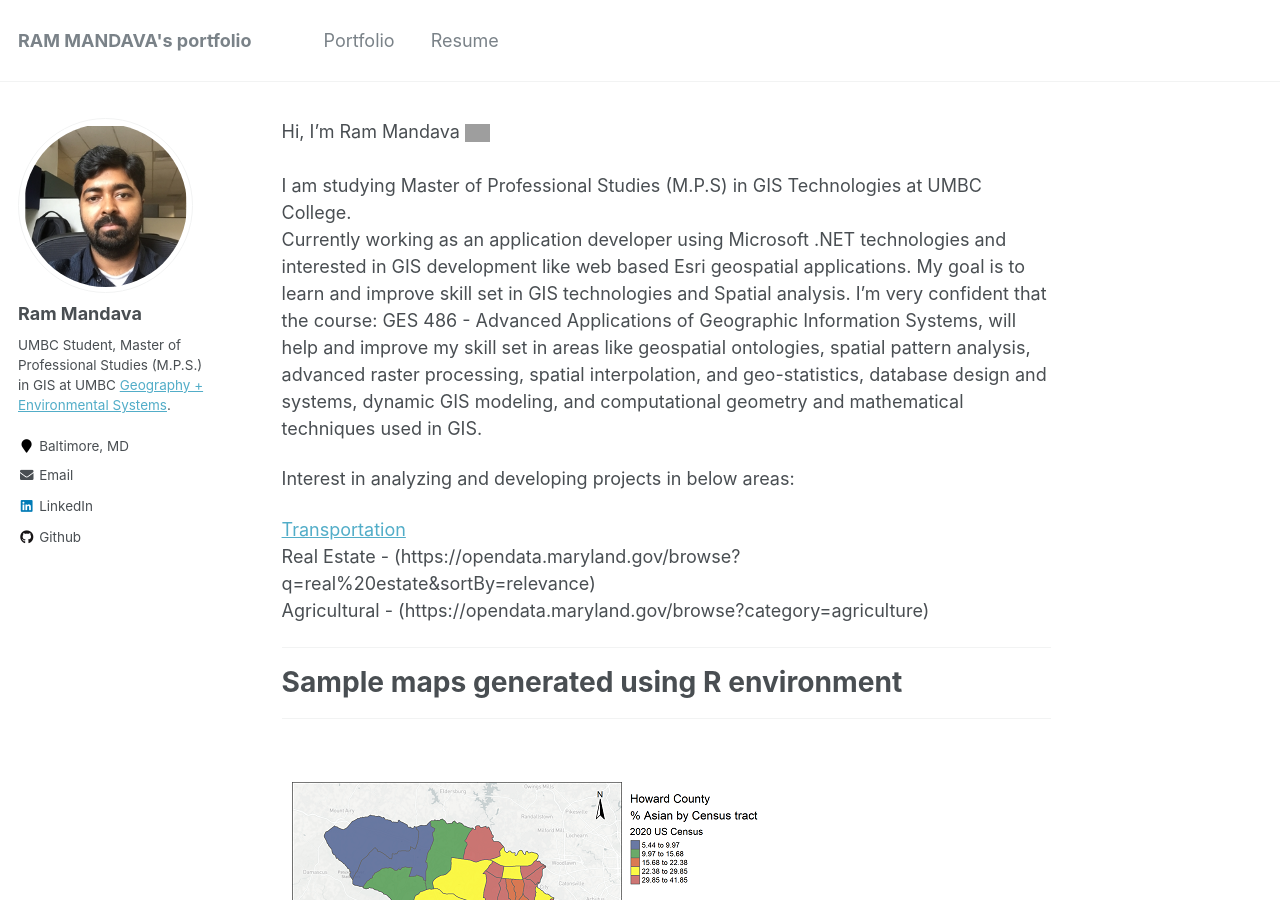
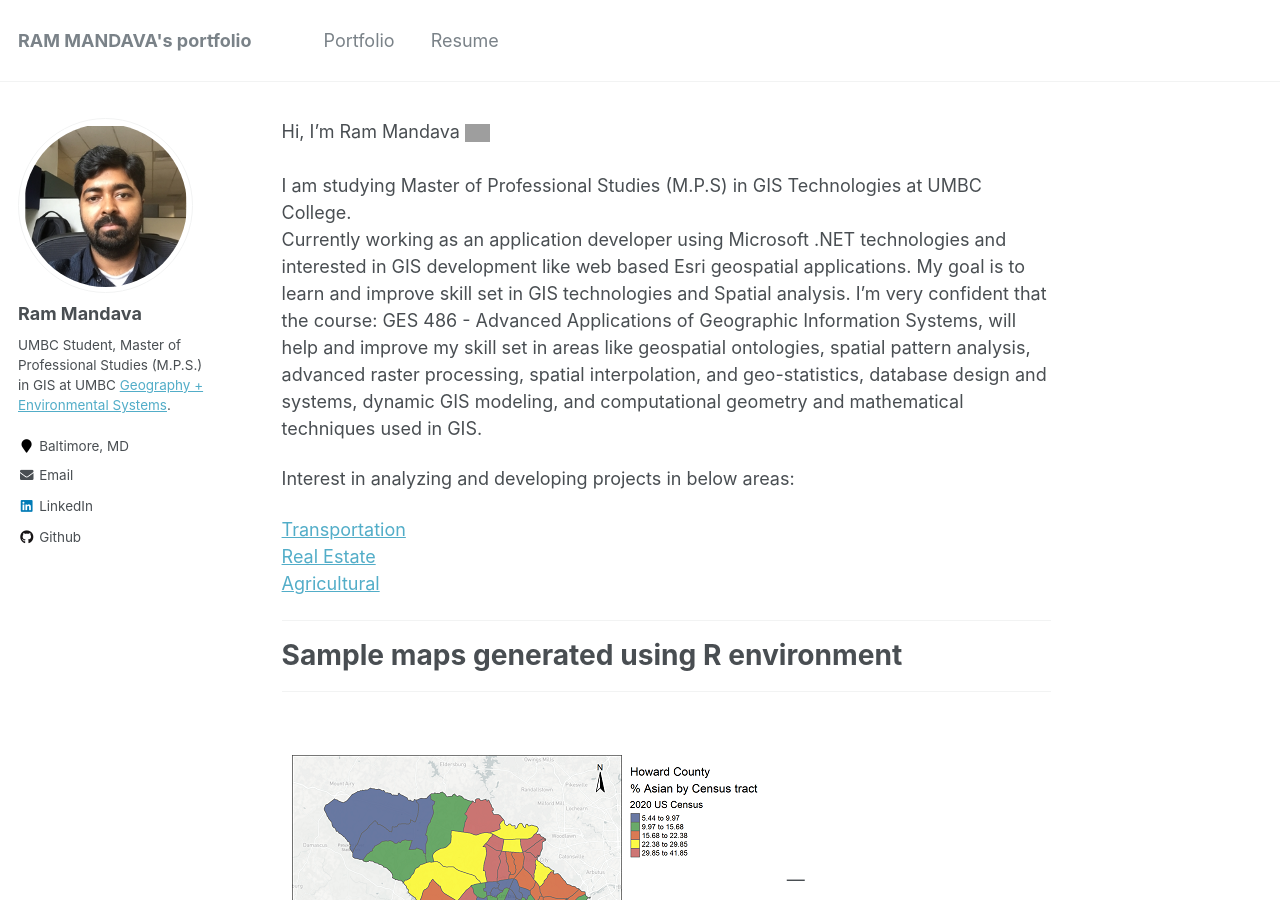
Before and after one commit to mandavaram/mandavaram.github.io, a Jekyll site: the page built from index.md, in a window 1280 px wide and 900 px high. Built offline with Jekyll 4.4.1, drawn with Linux system fonts in a browser that asks for light colours; our own code applies the rules of GitHub Pages for plain Markdown files; grey boxes are pictures that could not be loaded.

Commit message:
Update index.md

```diff
--- a/index.md
+++ b/index.md
@@ -8,8 +8,8 @@ Currently working as an application developer using Microsoft .NET technologies
 Interest in analyzing and developing projects in below areas:
 
 [Transportation](https://opendata.maryland.gov/browse?category=transportation)<br>
-Real Estate - (https://opendata.maryland.gov/browse?q=real%20estate&sortBy=relevance)<br>
-Agricultural - (https://opendata.maryland.gov/browse?category=agriculture)<br>
+[Real Estate](https://opendata.maryland.gov/browse?q=real%20estate&sortBy=relevance)<br>
+[Agricultural](https://opendata.maryland.gov/browse?category=agriculture)<br>
 
 -----------------
 
```
